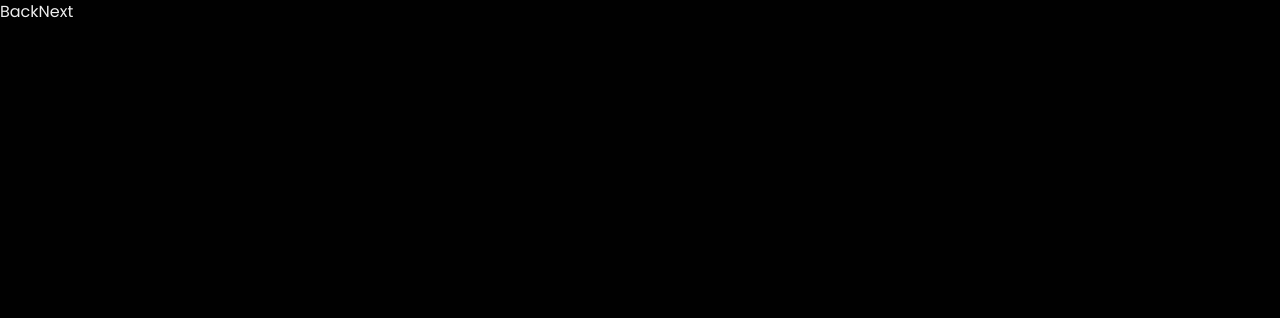
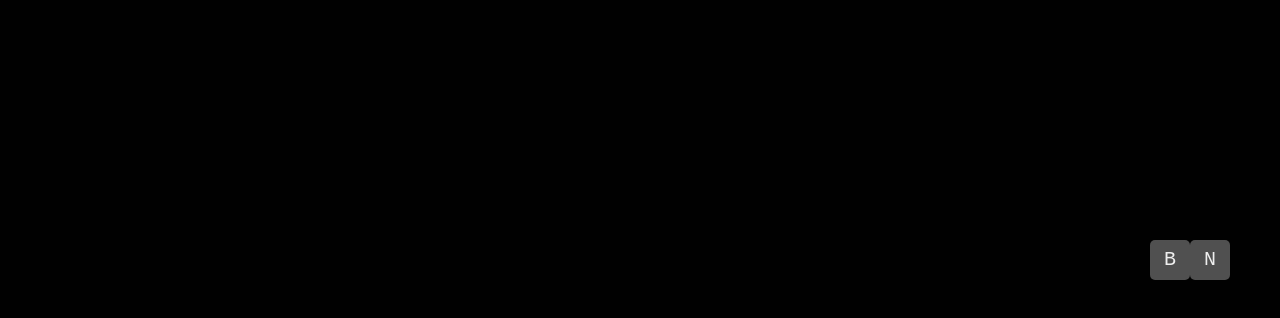
Before and after one commit to Sahasawat-Boss/SoulScroll-Nuxt, a Nuxt app: page / in a window 1280 px wide. Shown: the top 318 px of the page. Built offline with nearby package versions, Linux system fonts and the light colour scheme.

Commit message:
Update Style Scope

```diff
--- a/components/Slider.vue
+++ b/components/Slider.vue
@@ -50,7 +50,7 @@ defineProps(['items', 'itemActive'])
 .slider .list .item .content {
     position: absolute;
     left: 10%;
-    top: 20%;
+    top: 10%;
     width: 500px;
     max-width: 80%;
     z-index: 1;
@@ -62,7 +62,7 @@ defineProps(['items', 'itemActive'])
 }
 
 .slider .list .item .content h2 {
-    font-size: 100px;
+    font-size: 50px;
     margin: 0;
 }
 
@@ -95,28 +95,4 @@ defineProps(['items', 'itemActive'])
 .slider .list .item.active p:nth-child(3) {
     animation-duration: 1.3s;
 }
-
-.arrows {
-    position: absolute;
-    top: 30%;
-    right: 50px;
-    z-index: 100;
-}
-
-.arrows button {
-    background-color: #eee5;
-    border: none;
-    font-family: monospace;
-    width: 40px;
-    height: 40px;
-    border-radius: 5px;
-    font-size: x-large;
-    color: #eee;
-    transition: .5s;
-}
-
-.arrows button:hover {
-    background-color: #eee;
-    color: black;
-}
 </style>
--- a/pages/index.vue
+++ b/pages/index.vue
@@ -7,8 +7,8 @@
 
             <div class="arrows">
                 <button @click="prevSlide">
-                    Back </button>
-                        <button @click="nextSlide"> Next</button>
+                    B </button>
+                <button @click="nextSlide"> N</button>
             </div>
 
             <Thumbnail :items="items" :itemActive="itemActive" @slideTo="goToSlide" />
@@ -89,3 +89,29 @@ onBeforeUnmount(() => {
     clearInterval(interval)
 })
 </script>
+
+<style scoped>
+.arrows {
+    position: absolute;
+    top: 30%;
+    right: 50px;
+    z-index: 100;
+}
+
+.arrows button {
+    background-color: #eee5;
+    border: none;
+    font-family: monospace;
+    width: 40px;
+    height: 40px;
+    border-radius: 5px;
+    font-size: x-large;
+    color: #eee;
+    transition: .5s;
+}
+
+.arrows button:hover {
+    background-color: #eee;
+    color: black;
+}
+</style>
```
